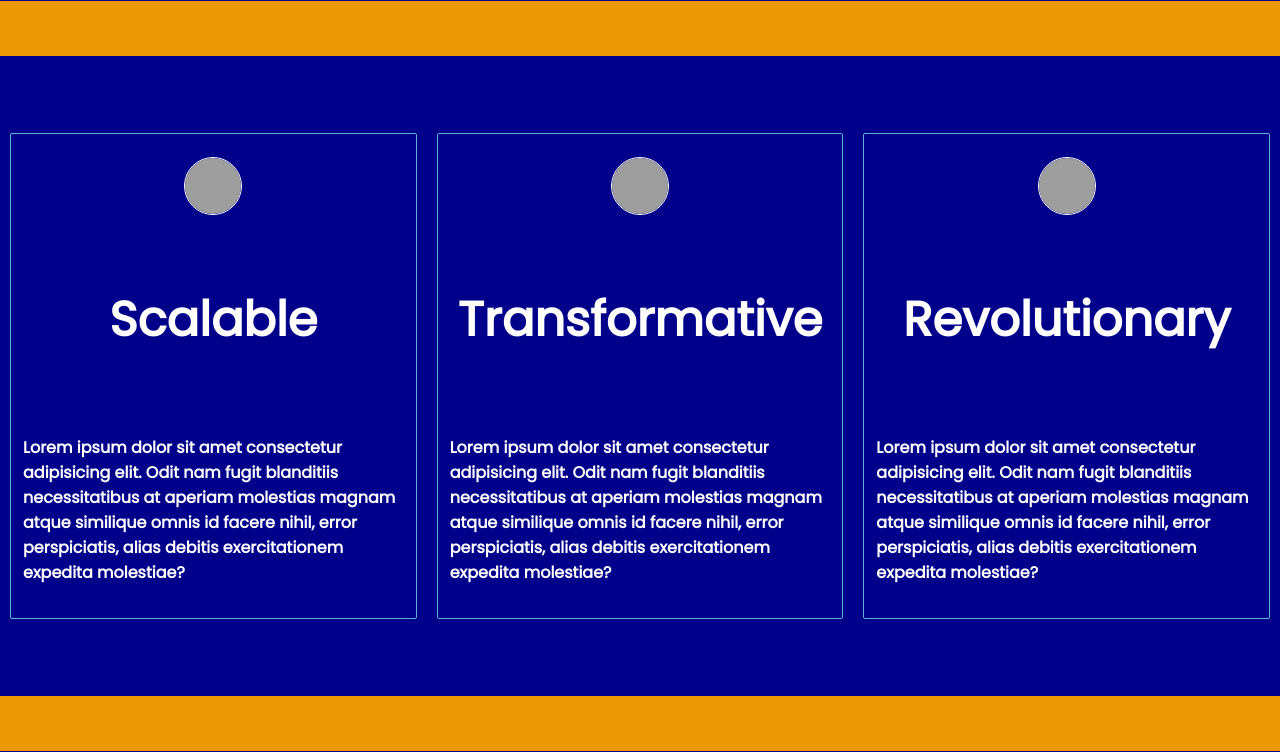
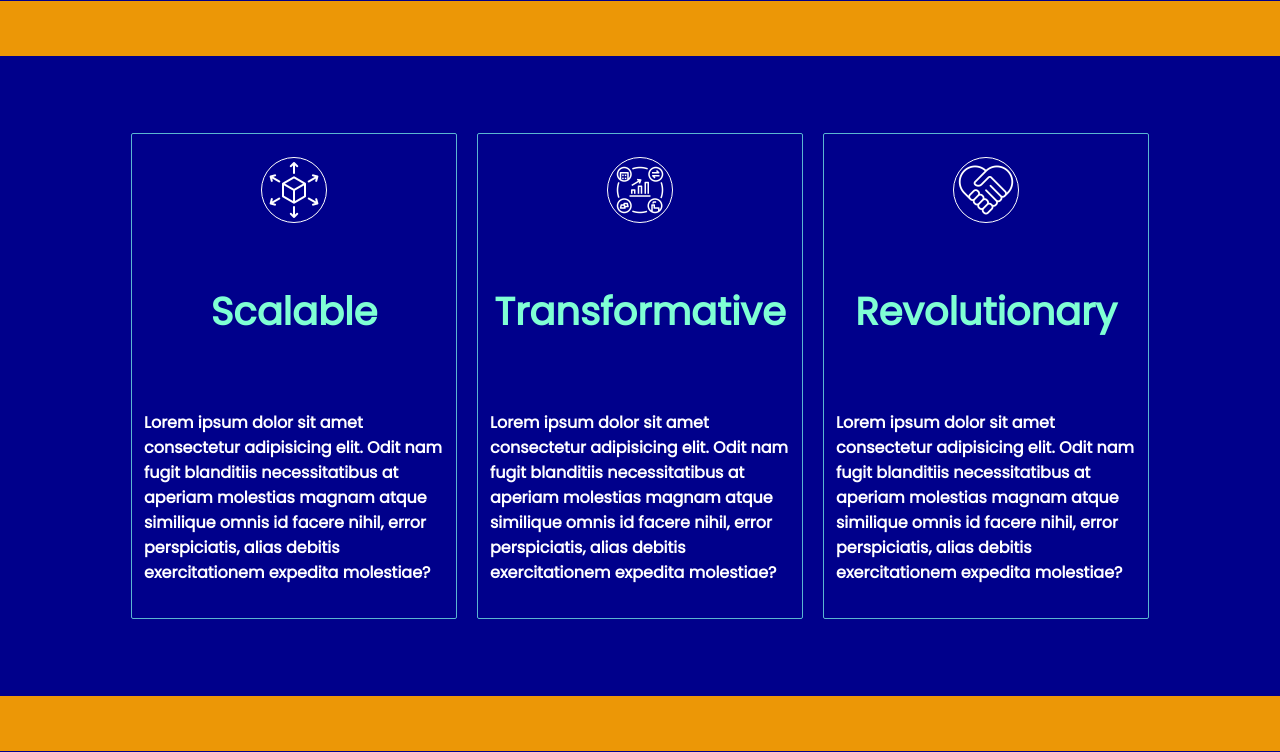
Before and after one commit to DominicCloud/Tether-by-CommunityConnect, a Django app: page / in a window 1280 px wide. Shown: the part 694-1446 px from the top of the page. Run offline with Django 4.2, Linux system fonts and the light colour scheme; grey boxes are pictures that could not be loaded.

Commit message:
Beautified main website
added logo, icons, colors, fitted feature boxes

```diff
--- a/Tether/views.py
+++ b/Tether/views.py
@@ -52,7 +52,7 @@ def loginUser(request):
             login(request, user)
             return redirect('/')
         else:
-            messages.info(request, 'Take the L and login again')
+            messages.info(request, 'Incorrect username or password')
             return render(request, 'login.html')
     # No backend authenticated the credentials
     return render(request, 'login.html')
--- a/static/index.css
+++ b/static/index.css
@@ -49,13 +49,19 @@
 
 
 .logo {
-    border: 5px solid red;
+    /* border: 5px solid red; */
     height: 2em;
     font-size: 0.75em;
     padding: 2px;
     margin: 10px;
     align-self: center;
     cursor: pointer;
+}
+
+.logo img {
+    /* border: 2px dashed green; */
+    width: 55px;
+    height: auto;
 }
 
 /*PRIMARY DIV WINDOWS*/
@@ -177,10 +183,12 @@
     border-radius: 2px;
     padding: 2px;
     margin: 10px;
-    min-height: 6em;
+    /* min-height: 6em;
     min-width: 3.5em;
     max-width: fit-content;
-    max-height: fit-content;
+    max-height: fit-content; */
+    width: 4em;
+    height: 6em;
 
     transition: border 0.2s linear, box-shadow 0.2s ease-in, transform 0.2s linear, margin 0.2s linear;
 }
@@ -194,7 +202,8 @@
 
 .features p{
     /* border: 2px solid burlywood; */
-    font-size: calc(1.5*var(--root-font-size));
+    font-size: calc(1.2*var(--root-font-size));
+    color: aquamarine;
 }
 .features div{
     font-size: calc(0.5*var(--root-font-size));
@@ -202,8 +211,8 @@
     padding: 10px;
 }
 .features img{
-    width: calc(1.75*var(--root-font-size));
-    height: calc(1.75*var(--root-font-size));;
+    width: calc(2*var(--root-font-size));
+    height: calc(2*var(--root-font-size));;
     object-fit: cover;
     border: 1px solid white;
     border-radius: 250px;
--- a/templates/base.html
+++ b/templates/base.html
@@ -19,7 +19,7 @@
   <body>
     <nav class="navbar">
       <ul class="nav-list">
-        <li class="logo">LOGO</li>
+        <li class="logo"><img src="{% static "media/tether-logo.png" %}" alt="icon" /></li>
         <li class="navbar-item">Home</li>
         <li class="navbar-item">About</li>
         <li class="navbar-item">Contacts</li>
--- a/templates/index.html
+++ b/templates/index.html
@@ -1,10 +1,10 @@
 {% extends "base.html" %} {% block title %} Home {%endblock title %}
-
+{% load static %}
 {% block body %}
 
 <div class="page-window">
   <div class="features flex-column">
-    <img src="CommunityConnect\media\tether.png" alt="icon" />
+    <img src="{% static "media/scalability.png" %}" alt="icon" />
     <p>Scalable</p>
     <div>
       Lorem ipsum dolor sit amet consectetur adipisicing elit. Odit nam fugit
@@ -15,7 +15,7 @@
   </div>
 
   <div class="features flex-column">
-    <img src="CommunityConnect\media\tether.png" alt="icon" />
+    <img src="{% static "media/transformative.png" %}" alt="icon" />
     <p>Transformative</p>
     <div>
       Lorem ipsum dolor sit amet consectetur adipisicing elit. Odit nam fugit
@@ -26,7 +26,7 @@
   </div>
 
   <div class="features flex-column">
-    <img src="CommunityConnect\media\tether.png" alt="icon" />
+    <img src="{% static "media/revolutionary.png" %}" alt="icon" />
     <p>Revolutionary</p>
     <div>
       Lorem ipsum dolor sit amet consectetur adipisicing elit. Odit nam fugit
```
Also changed, not shown: static/media/revolutionary.png (added), static/media/scalability.png (added), static/media/tether-logo.png (added), static/media/transformative.png (added).
